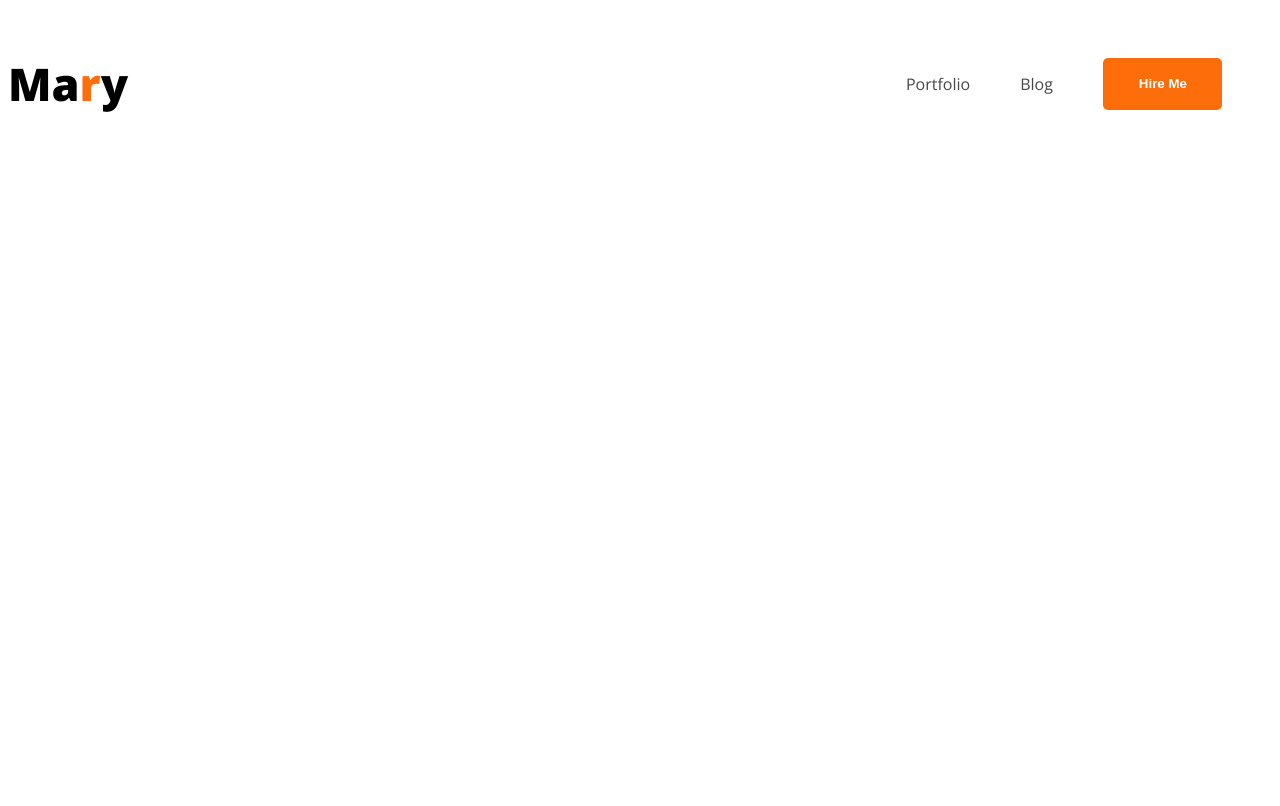
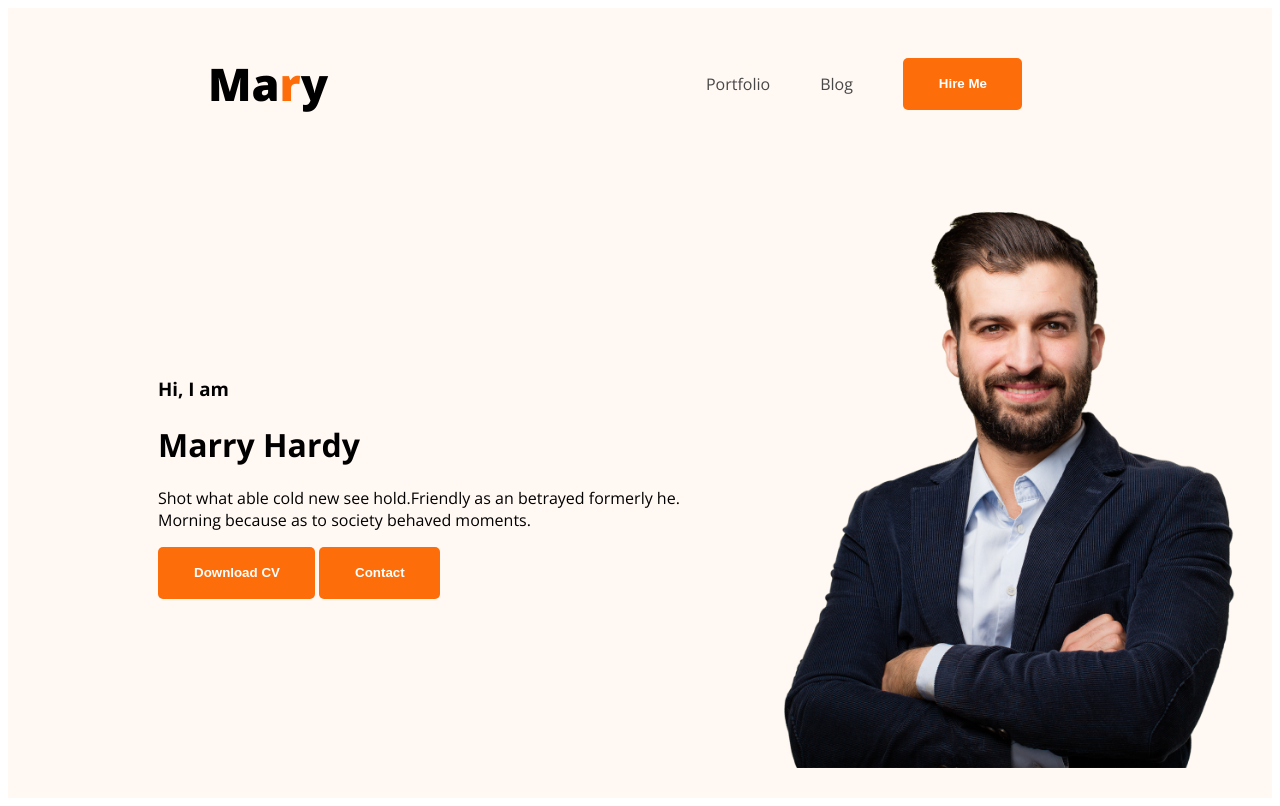
Before and after one commit to Burhanulislam/Developer-Portfolio, a plain HTML site: page index.html in a window 1280 px wide. Drawn offline with nearby package versions, Linux system fonts and the light colour scheme.

Commit message:
profile pic

```diff
--- a/index.html
+++ b/index.html
@@ -12,7 +12,7 @@
 
 </head>
 <body>
-    <header>
+    <header class="header">
         <nav>
             <h3 class="nav-title">Ma<span class="text-primary">r</span>y</h3>
             <ul>
@@ -21,6 +21,16 @@
                 <li><button class="btn-primary">Hire Me</button></li>
             </ul>
         </nav>
+        <div class="banner">
+            <div>
+                <h3 class="banner-greeting">Hi, I am </h3>
+                <h1 class="banner-title">Marry Hardy</h1>
+                <p>Shot what able cold new see hold.Friendly as an betrayed formerly he. Morning because as to society behaved moments.</p>
+                <button class="btn-primary"> Download CV</button>
+                <button class="btn-primary">Contact</button>
+            </div>
+            <img class="profile-pic" src="images/hardy.png" alt="">
+        </div>
     </header>
     <main>
 
--- a/styles/portfolio.css
+++ b/styles/portfolio.css
@@ -45,5 +45,18 @@ nav{
     display: flex;
     justify-content: space-between;
     align-items: center;
+    margin: 0 200px;
 
 }
+/* header related styles */
+.header {
+    background-color: #fff8f3;
+}
+.banner {
+    padding: 30px 30px 30px 150px ;
+    display: flex;
+    align-items: center;
+}
+.banner .profile-pic {
+    width: 500px;
+}
```
